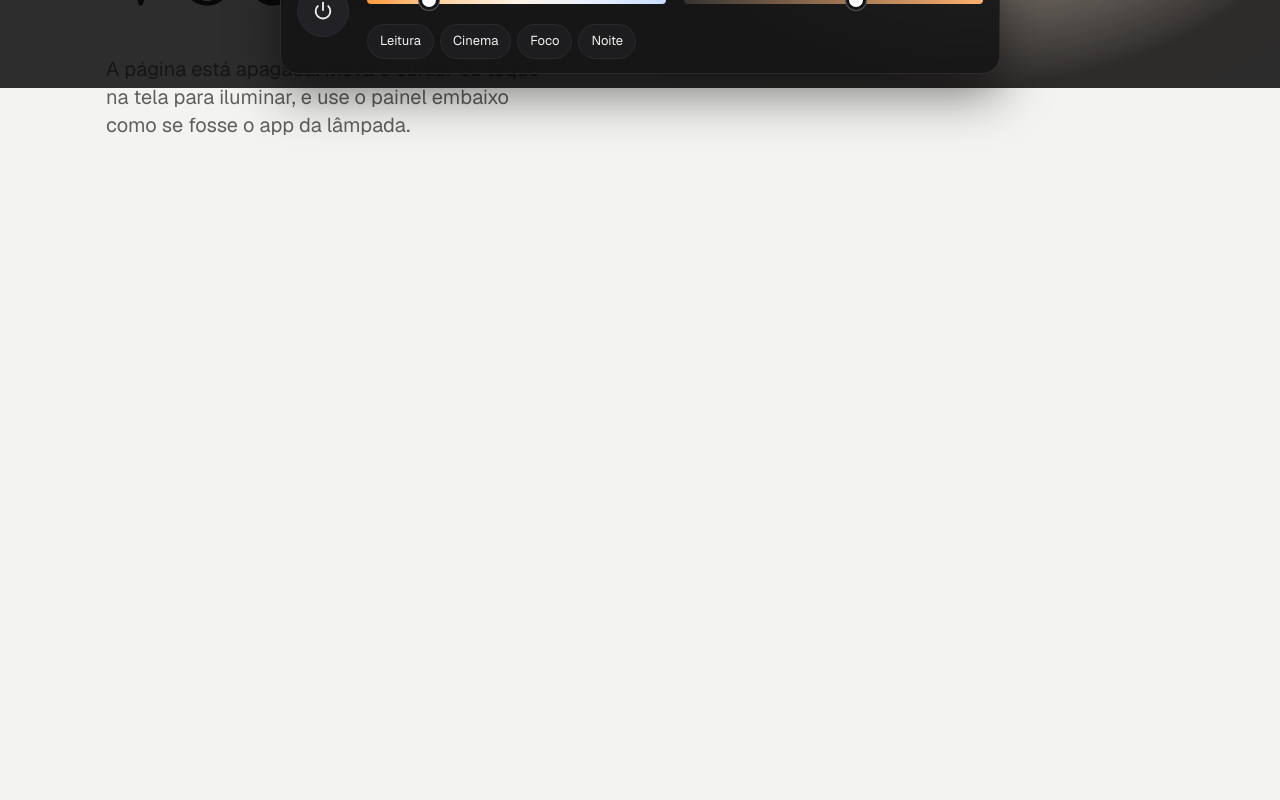
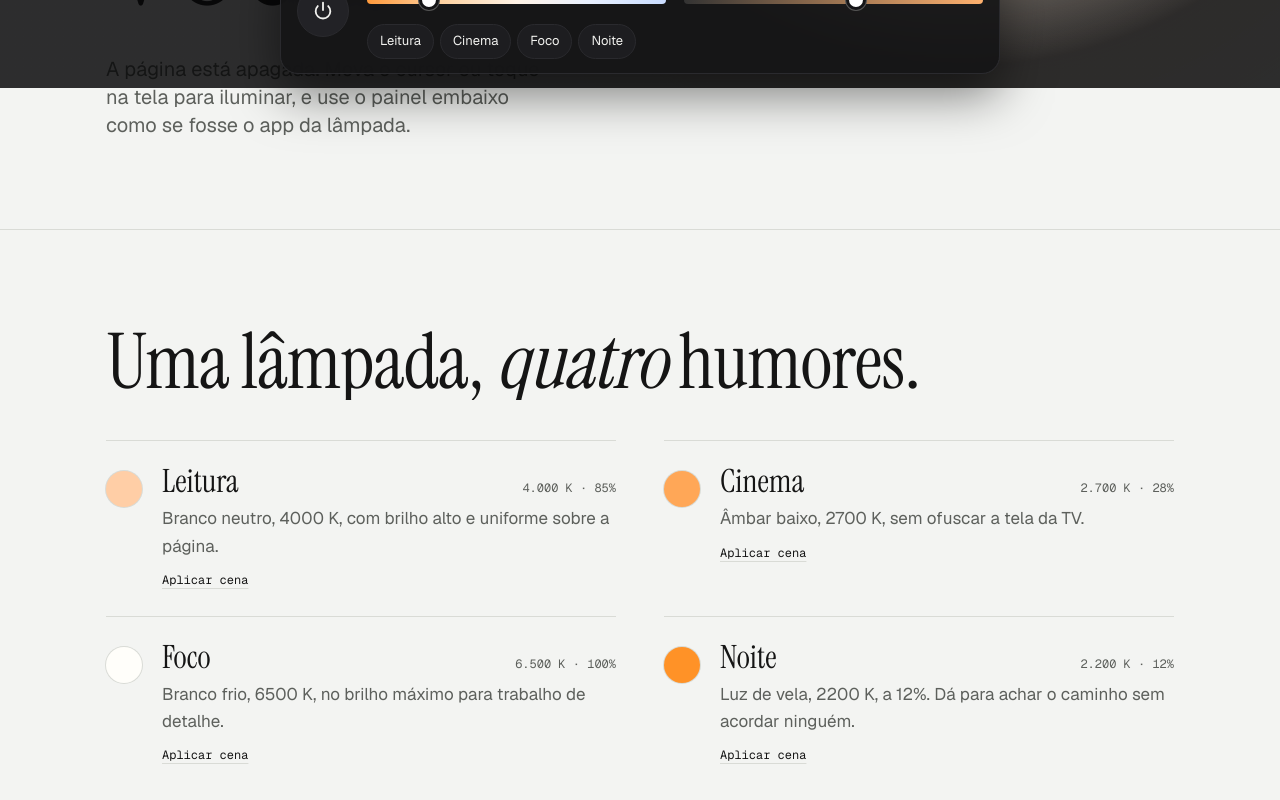
Before and after one commit to beater27032001/halo-lampada, a Next.js app: page / in a window 1280 px wide. Shown: the part 712-1512 px from the top of the page. Before the commit the page ends 941 px from the top, so only its background shows below. Built offline with nearby package versions, Linux system fonts and the light colour scheme.

Commit message:
Seção de humores: cada cena aplicável com um toque
Co-Authored-By: Claude Opus 5.5 <noreply@anthropic.com>

```diff
--- a/src/app/page.tsx
+++ b/src/app/page.tsx
@@ -1,6 +1,7 @@
 import { Beam } from '@organisms/Beam'
 import { ControlPanel } from '@organisms/ControlPanel'
 import { Hero } from '@organisms/Hero'
+import { Moods } from '@organisms/Moods'
 import { Nav } from '@organisms/Nav'
 import { LightProvider } from '@providers/LightProvider'
 import { MotionProvider } from '@providers/MotionProvider'
@@ -13,6 +14,7 @@ export default function Home() {
           <Nav />
           <Hero />
         </div>
+        <Moods />
         <Beam />
         <ControlPanel />
       </LightProvider>
--- /dev/null
+++ b/src/components/molecules/SectionTitle.tsx
@@ -0,0 +1,21 @@
+'use client'
+
+import { motion } from 'motion/react'
+
+import { EASE } from '@constants/motion'
+
+export function SectionTitle({ children }: { children: React.ReactNode }) {
+  return (
+    <div className="overflow-hidden pb-[.1em]">
+      <motion.h2
+        className="m-0 font-display text-[clamp(44px,6vw,80px)] leading-[.95] font-normal tracking-[-.01em] text-balance"
+        initial={{ y: '100%' }}
+        whileInView={{ y: 0 }}
+        viewport={{ once: true, amount: 0.8 }}
+        transition={{ duration: 0.9, ease: EASE }}
+      >
+        {children}
+      </motion.h2>
+    </div>
+  )
+}
--- /dev/null
+++ b/src/components/organisms/Moods.tsx
@@ -0,0 +1,72 @@
+'use client'
+
+import { motion } from 'motion/react'
+
+import { EASE } from '@constants/motion'
+import { formatKelvin, kelvinToRgb, SCENES } from '@domain/light'
+import { SectionTitle } from '@molecules/SectionTitle'
+import { useLight } from '@providers/LightProvider'
+
+export function Moods() {
+  const { scene, applyScene } = useLight()
+
+  return (
+    <section className="border-t border-line py-20 md:py-24">
+      <div className="wrap">
+        <SectionTitle>
+          Uma lâmpada, <em>quatro</em> humores.
+        </SectionTitle>
+        <motion.ul
+          className="m-0 mt-10 grid list-none gap-x-12 p-0 md:grid-cols-2"
+          initial="hidden"
+          whileInView="show"
+          viewport={{ once: true, amount: 0.25 }}
+          transition={{ staggerChildren: 0.1 }}
+        >
+          {SCENES.map((s) => (
+            <motion.li
+              key={s.id}
+              variants={{
+                hidden: { opacity: 0, y: 20 },
+                show: {
+                  opacity: 1,
+                  y: 0,
+                  transition: { duration: 0.7, ease: EASE },
+                },
+              }}
+            >
+              <button
+                aria-pressed={scene === s.id}
+                onClick={() => applyScene(s)}
+                className="group grid w-full grid-cols-[auto_1fr] gap-x-5 border-t border-line py-6 text-left"
+              >
+                <span
+                  aria-hidden
+                  className="mt-1.5 size-9 rounded-full shadow-[0_0_0_1px_var(--color-line)] transition-transform duration-500 group-hover:scale-110 group-aria-pressed:scale-110 group-aria-pressed:shadow-[0_0_0_1px_var(--color-ink),0_0_22px_4px_var(--swatch)]"
+                  style={{
+                    background: `rgb(${kelvinToRgb(s.kelvin).join(' ')})`,
+                    ['--swatch' as string]: `rgb(${kelvinToRgb(s.kelvin).join(' ')})`,
+                  }}
+                />
+                <span>
+                  <span className="flex flex-wrap items-baseline justify-between gap-x-4">
+                    <span className="font-display text-[32px] leading-none">
+                      {s.name}
+                    </span>
+                    <span className="font-mono text-xs text-muted tabular-nums">
+                      {formatKelvin(s.kelvin)} · {s.brightness}%
+                    </span>
+                  </span>
+                  <span className="mt-2 block text-muted">{s.text}</span>
+                  <span className="mt-3 inline-block font-mono text-xs underline decoration-line underline-offset-4 transition-colors group-hover:decoration-ink group-aria-pressed:no-underline">
+                    {scene === s.id ? 'Aplicado' : 'Aplicar cena'}
+                  </span>
+                </span>
+              </button>
+            </motion.li>
+          ))}
+        </motion.ul>
+      </div>
+    </section>
+  )
+}
```
